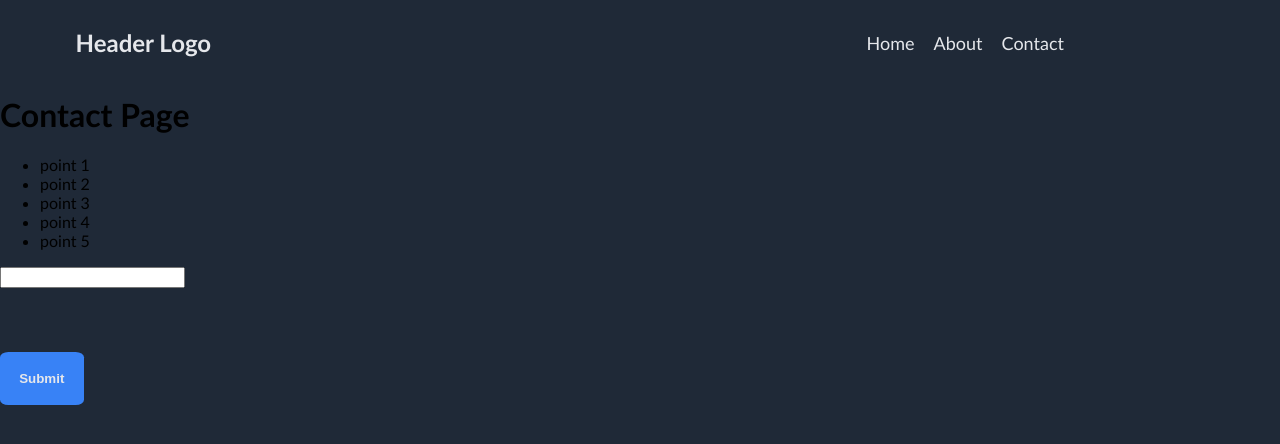
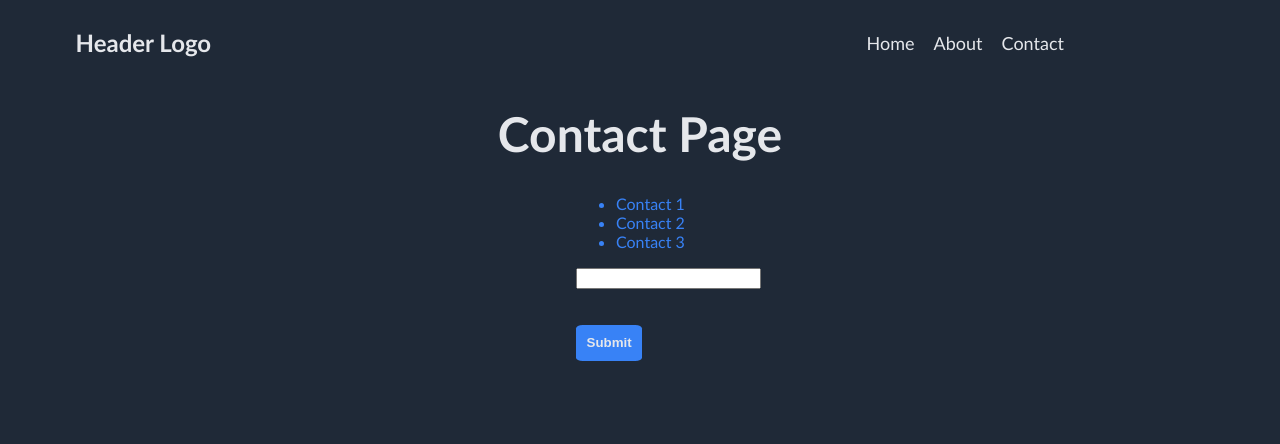
Before and after one commit to KD0S/WebDeV_ODIN, a plain HTML site: page contact.html in a window 1280 px wide. Drawn offline with Linux system fonts and the light colour scheme.

Commit message:
Add files via upload

```diff
--- a/contact.html
+++ b/contact.html
@@ -17,17 +17,16 @@
          </div>
     </div>
 
-    <h1>Contact Page</h1>
+    <h1 class="contact-heading">Contact Page</h1>
 
-    <ul>
-        <li>point 1</li>
-        <li>point 2</li>
-        <li>point 3</li>
-        <li>point 4</li>
-        <li>point 5</li>
+    <ul class="contact-list">
+        <li>Contact 1</li>
+        <li>Contact 2</li>
+        <li>Contact 3</li>
+
     </ul>
 
-    <div class="submit">
+    <div class="contact-submit">
         <input type="text" name="INPUT" id="INPUT">
         <button class="btn">Submit</button>
     </div>
--- a/styles.css
+++ b/styles.css
@@ -187,3 +187,35 @@ img{
     color: #F9FAF8;
     padding: 2%;
 }
+
+
+.about-heading{
+   text-align: center;
+   color: #E5E7EB;
+   font-size: 48px;
+}
+
+.about-p{
+    color:#3882F6;
+    text-align: center;
+    padding: 10%;
+    border: solid white;
+    margin: 5%;
+}
+
+.contact-heading{
+    text-align: center;
+   color: #E5E7EB;
+   font-size: 48px;
+}
+
+.contact-list{
+    color:#3882F6;
+    margin-left: 45%;
+
+}
+
+.contact-submit{
+    margin-left: 45%;
+    box-sizing: border-box;
+}
```
Also changed, not shown: about.html (+3 -2 lines), index.html (+3 -2 lines).
